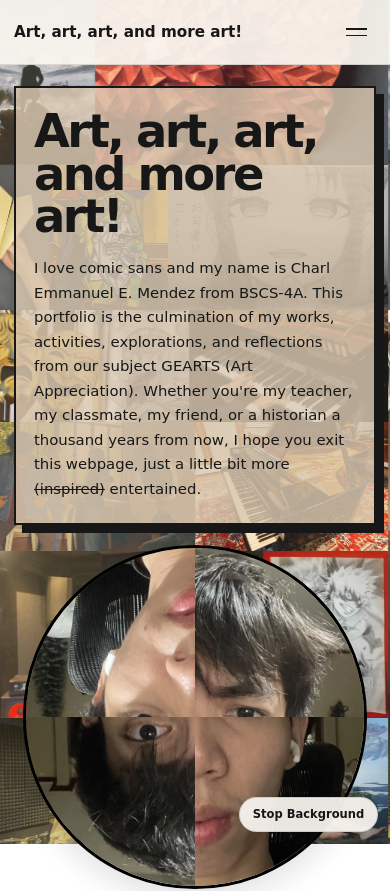
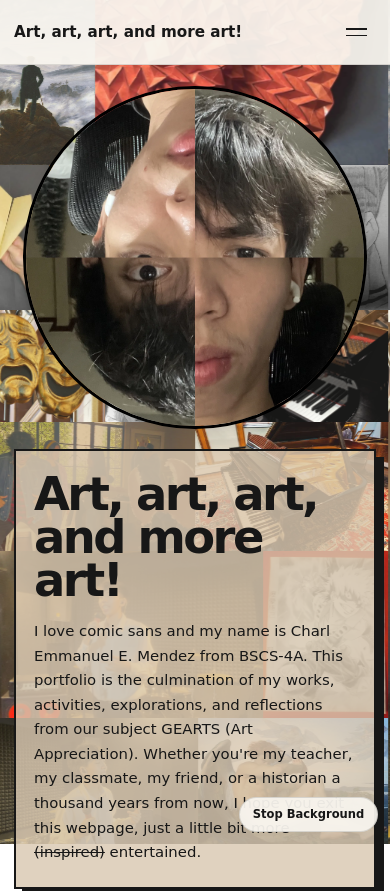
Before and after one commit to KuriGohan1992/art-art-art-and-more-art, a Vue app: page / in a window 390 px wide. Shown: the top 891 px of the page. Built offline with nearby package versions, Linux system fonts and the light colour scheme.

Commit message:
style: reorder front matter on mobile

```diff
--- a/src/styles.css
+++ b/src/styles.css
@@ -275,6 +275,14 @@ main {
   gap: 20px;
 }
 
+.profile-photo-wrapper {
+  order: 1;
+}
+
+.intro-panel {
+  order: 2;
+}
+
   .intro-panel {
     padding:
       22px
```
Lines whose indentation alone changed are shown as unchanged.
